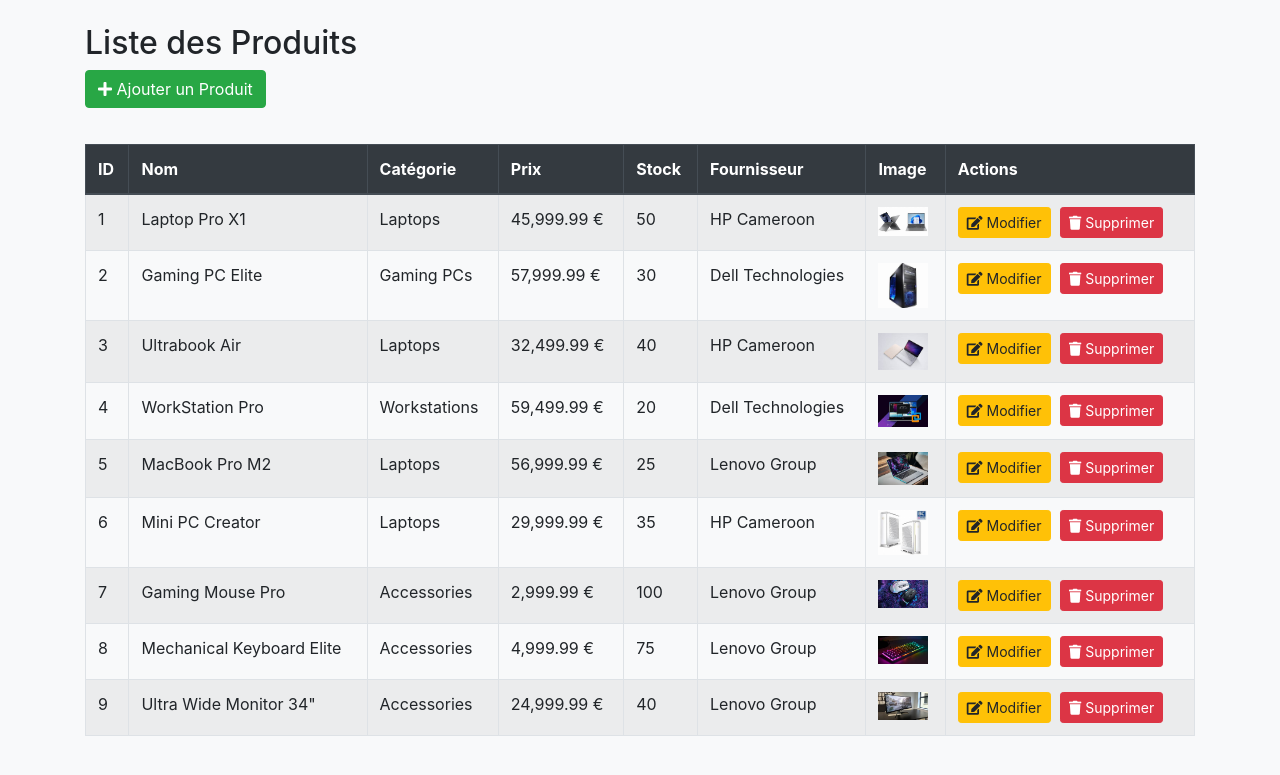
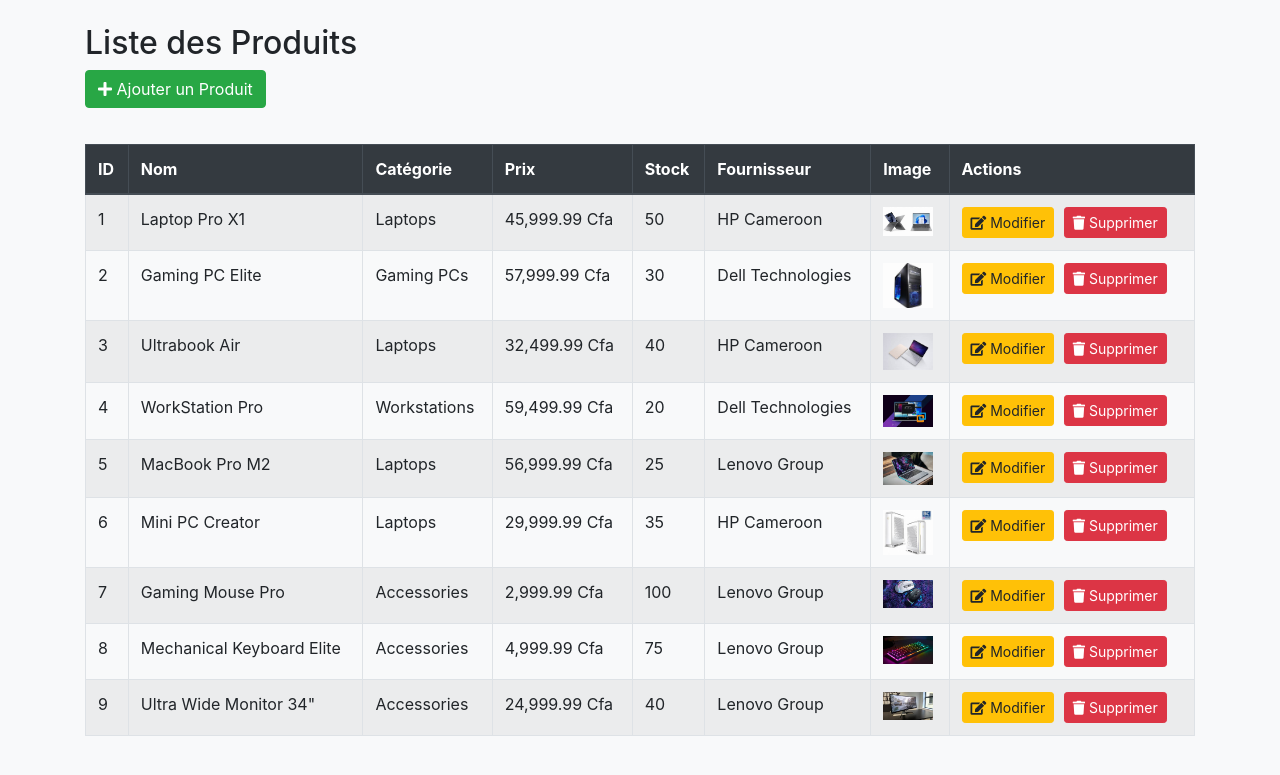
Before and after one commit to NdongmoAnge/Advance-e-commerce-management-system-hnd-2026, a PHP site: page /tcpdf/stock/products.php in a window 1280 px wide. Shown: the top 775 px of the page. Run offline with PHP 8.4, Linux system fonts and the light colour scheme; data comes from the database, SQL or seed files in the repository.

Commit message:
translate

```diff
--- a/Pages/DasboardScript1.js
+++ b/Pages/DasboardScript1.js
@@ -241,7 +241,7 @@
           labels: months.slice(0, 3), // Show only first 3 months of the year
           datasets: [
             {
-              label: "Ventes (€)",
+              label: "Ventes (Cfa)",
               backgroundColor: "rgba(54, 162, 235, 0.2)",
               borderColor: "rgba(54, 162, 235, 1)",
               data: salesData.slice(0, 3), // Show only first 3 months of data
@@ -259,7 +259,7 @@
             tooltip: {
               callbacks: {
                 label: function (context) {
-                  return context.parsed.y.toFixed(2) + " €";
+                  return context.parsed.y.toFixed(2) + " Cfa";
                 },
               },
             },
@@ -269,7 +269,7 @@
               beginAtZero: true,
               ticks: {
                 callback: function (value) {
-                  return value / 1000 + "k €";
+                  return value / 1000 + "k Cfa";
                 },
               },
             },
--- a/Pages/admin/invoices.php
+++ b/Pages/admin/invoices.php
@@ -32,7 +32,7 @@
                         echo "<td>" . $row['invoice_id'] . "</td>";
                         echo "<td>" . $row['order_id'] . "</td>";
                         echo "<td>" . $row['user_id'] . "</td>";
-                        echo "<td>" . number_format($row['total_amount'], 2) . " €</td>";
+                        echo "<td>" . number_format($row['total_amount'], 2) . "Cfa</td>";
                         echo "<td>" . $row['invoice_date'] . "</td>";
                         echo "</tr>";
                     }
--- a/Pages/admin/orders.php
+++ b/Pages/admin/orders.php
@@ -31,7 +31,7 @@
                         echo "<tr>";
                         echo "<td>" . $row['order_id'] . "</td>";
                         echo "<td>" . $row['user_id'] . "</td>";
-                        echo "<td>" . number_format($row['total_amount'], 2) . " €</td>";
+                        echo "<td>" . number_format($row['total_amount'], 2) . " Cfa</td>";
                         echo "<td>" . $row['order_date'] . "</td>";
                         echo "<td>" . htmlspecialchars($row['status']) . "</td>";
                         echo "</tr>";
--- a/Pages/admin/products.php
+++ b/Pages/admin/products.php
@@ -80,7 +80,7 @@
                             <td><?php echo $row['product_id']; ?></td>
                             <td><?php echo htmlspecialchars($row['name']); ?></td>
                             <td><?php echo htmlspecialchars($row['category_name']); ?></td>
-                            <td><?php echo number_format($row['price'], 2) . ' €'; ?></td>
+                            <td><?php echo number_format($row['price'], 2) . ' Cfa'; ?></td>
                             <td><?php echo $row['stock_quantity']; ?></td>
                             <td><?php echo htmlspecialchars($row['supplier_name'] ?? 'N/A'); ?></td>
                             <td><?php if (!empty($row['image_path'])): ?>
--- a/Pages/admin/refunds.php
+++ b/Pages/admin/refunds.php
@@ -33,7 +33,7 @@
                         echo "<td>" . $row['refund_id'] . "</td>";
                         echo "<td>" . $row['order_id'] . "</td>";
                         echo "<td>" . $row['user_id'] . "</td>";
-                        echo "<td>" . number_format($row['amount'], 2) . " €</td>";
+                        echo "<td>" . number_format($row['amount'], 2) . " Cfa</td>";
                         echo "<td>" . $row['refund_date'] . "</td>";
                         echo "<td>" . htmlspecialchars($row['status']) . "</td>";
                         echo "</tr>";
--- a/Pages/cart_actions.php
+++ b/Pages/cart_actions.php
@@ -41,7 +41,8 @@
 
 // Function to format price
 function formatPrice($price) {
-    return number_format($price, 2, ',', ' ') . ' €';
+    return number_format($price, 2, ',', ' ') . ' cfa
+    ';
 }
 
 // Process cart actions
--- a/Pages/header.php
+++ b/Pages/header.php
@@ -92,7 +92,7 @@
                             <i class="fas fa-user-circle"></i> <?= isset($_SESSION['user_name']) ? explode(' ', $_SESSION['user_name'])[0] : 'Utilisateur' ?>
                         </a>
                         <a href="logout.php" class="logout-btn">
-                            <i class="fas fa-sign-out-alt"></i> Deconnection
+                            <i class="fas fa-sign-out-alt"></i> Log-out
                         </a>
                     </div>
                 <?php endif; ?>
--- a/Pages/order_success.php
+++ b/Pages/order_success.php
@@ -62,7 +62,7 @@
         <div class="order-details">
             <p class="order-number">Command #<?php echo $orderId; ?></p>
             <p class="order-date">Date: <?php echo date('d/m/Y H:i', strtotime($orderData['order_date'])); ?></p>
-            <p class="order-total">Total: <?php echo number_format($orderData['total_amount'], 2, ',', ' '); ?> €</p>
+            <p class="order-total">Total: <?php echo number_format($orderData['total_amount'], 2, ',', ' '); ?>cfa?</p>
             <p class="payment-ref">Référence: <?php echo $orderData['payment_reference']; ?></p>
         </div>
 
--- a/Pages/stock/products.php
+++ b/Pages/stock/products.php
@@ -63,7 +63,7 @@
                     <td><?php echo $row['product_id']; ?></td>
                     <td><?php echo htmlspecialchars($row['name']); ?></td>
                     <td><?php echo htmlspecialchars($row['category_name']); ?></td>
-                    <td><?php echo number_format($row['price'], 2) . ' €'; ?></td>
+                    <td><?php echo number_format($row['price'], 2) . ' Cfa'; ?></td>
                     <td><?php echo $row['stock_quantity']; ?></td>
                     <td><?php echo htmlspecialchars($row['supplier_name'] ?? 'N/A'); ?></td>
                     <td><?php if(!empty($row['image_path'])): ?>
@@ -136,12 +136,12 @@
                             </div>
 
                             <div class="form-group">
-                                <label>Prix (€)</label>
+                                <label>Prix (Cfa)</label>
                                 <input type="number" class="form-control" name="price" id="price" step="0.01" required>
                             </div>
 
                             <div class="form-group">
-                                <label>Prix Original (€) <small>(optionnel)</small></label>
+                                <label>Prix Original (Cfa) <small>(optionnel)</small></label>
                                 <input type="number" class="form-control" name="original_price" id="original_price" step="0.01">
                             </div>
 
--- a/Pages/vendeur/orders.php
+++ b/Pages/vendeur/orders.php
@@ -31,7 +31,7 @@
                         echo "<tr>";
                         echo "<td>" . $row['order_id'] . "</td>";
                         echo "<td>" . $row['user_id'] . "</td>";
-                        echo "<td>" . number_format($row['total_amount'], 2) . " €</td>";
+                        echo "<td>" . number_format($row['total_amount'], 2) . " Cfa</td>";
                         echo "<td>" . $row['order_date'] . "</td>";
                         echo "<td>" . htmlspecialchars($row['status']) . "</td>";
                         echo "</tr>";
--- a/Pages/vendeur/sales.php
+++ b/Pages/vendeur/sales.php
@@ -202,7 +202,7 @@
                                 </div>
                             </td>
                             <td><?= date('d/m/Y H:i', strtotime($sale['order_date'])) ?></td>
-                            <td><?= number_format($sale['total_amount'], 2, ',', ' ') ?> €</td>
+                            <td><?= number_format($sale['total_amount'], 2, ',', ' ') ?> Cfa</td>
                             <td>
                                 <span class="status-badge <?= strtolower($sale['status']) ?>">
                                     <?= ucfirst($sale['status']) ?>
```
